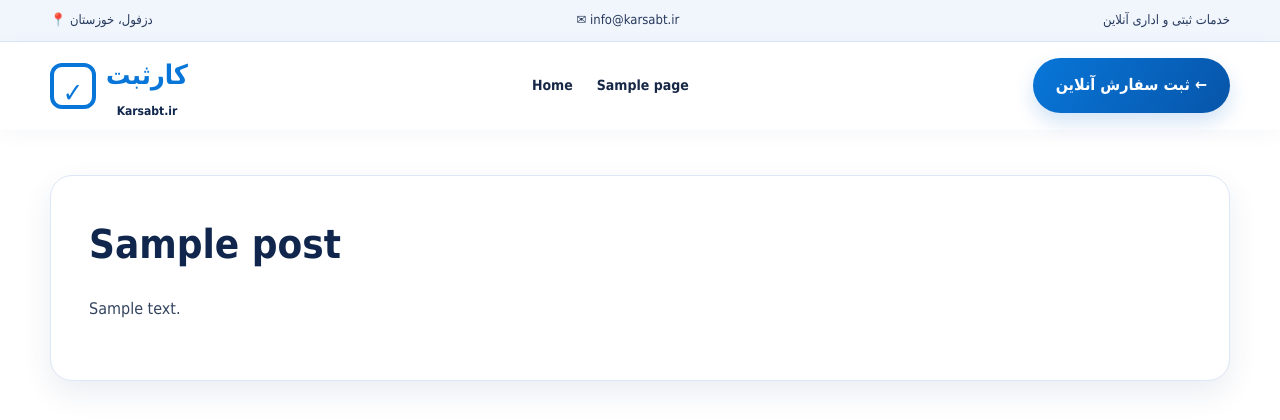
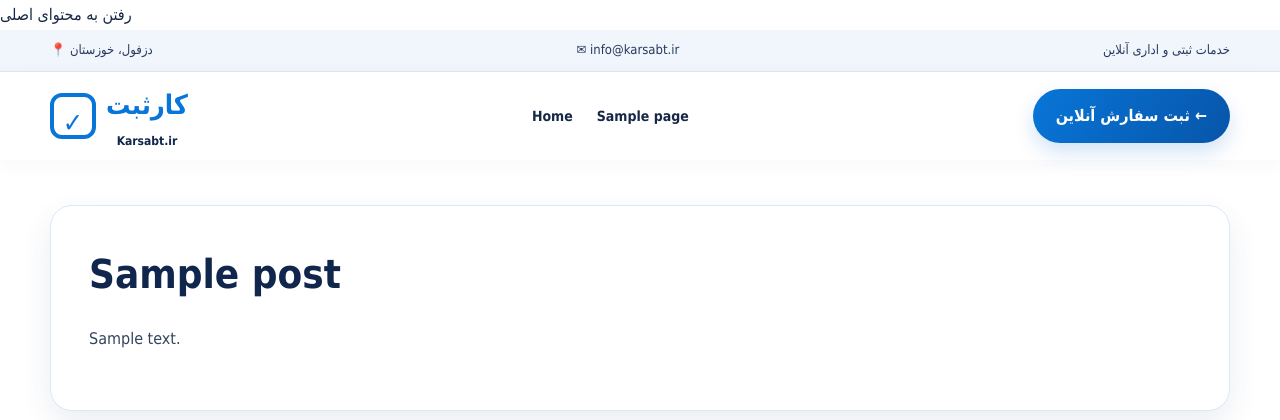
Before and after one commit to mydsoftware/karsabt, a WordPress theme: template wordpress/wp-content/themes/karsabt/page.php in a window 1280 px wide. Shown: the top 420 px of the page. Run offline with PHP 8.4 and a stand-in for WordPress, Linux system fonts and the light colour scheme; the site name, menu and one post (Sample post) are stand-ins, and other content is empty; some libraries are stand-ins or nearby versions.

Commit message:
افزودن پیوند دسترسی سریع به محتوای اصلی

```diff
--- a/wordpress/wp-content/themes/karsabt/header.php
+++ b/wordpress/wp-content/themes/karsabt/header.php
@@ -1,7 +1,7 @@
 <!doctype html>
 <html <?php language_attributes(); ?>>
 <head><meta charset="<?php bloginfo('charset'); ?>"><meta name="viewport" content="width=device-width, initial-scale=1"><?php wp_head(); ?></head>
-<body <?php body_class(); ?>><?php wp_body_open(); ?>
+<body <?php body_class(); ?>><?php wp_body_open(); ?><a class="skip-link" href="#main-content">رفتن به محتوای اصلی</a>
 <?php
 $karsabt_phone = get_theme_mod('karsabt_phone', '');
 $karsabt_email = get_theme_mod('karsabt_email', 'info@karsabt.ir');
```
